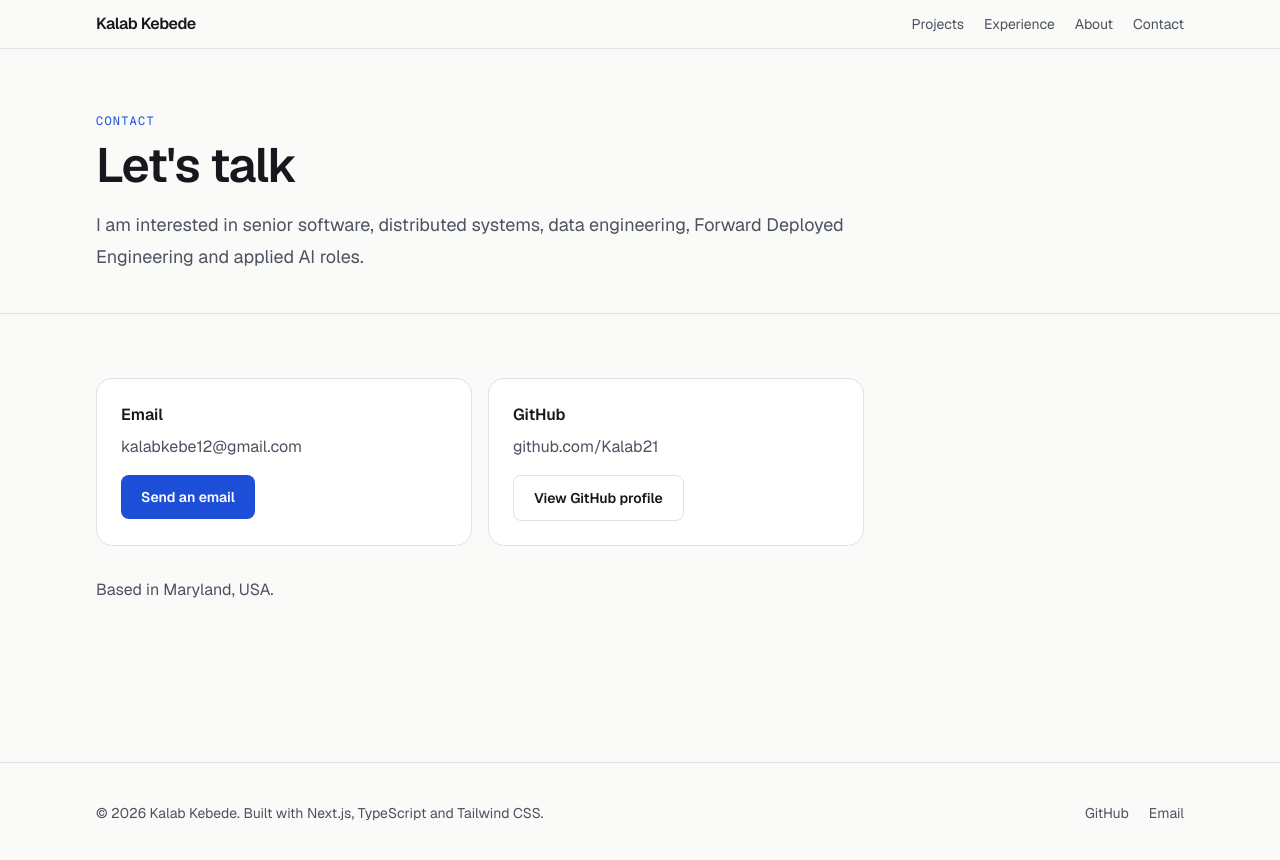
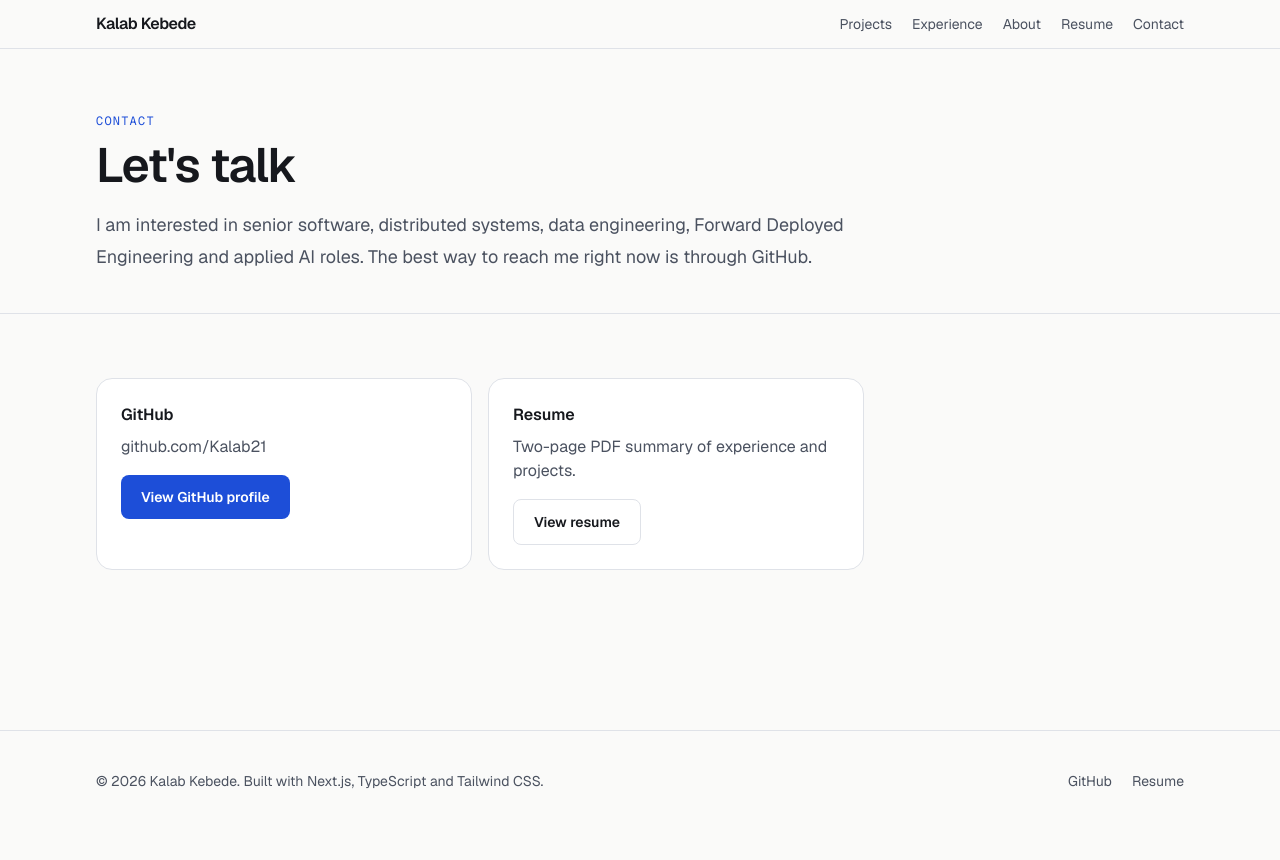
Before and after one commit to Kalab21/developer-portfolio, a Next.js app: page /contact in a window 1280 px wide. Shown: the top 860 px of the page. After the commit the page ends 831 px from the top, so only its background shows below. Built offline with nearby package versions, Linux system fonts and the light colour scheme.

Commit message:
Align site with corrected portfolio resume
Update roles, dates and locations, add the Scale AI role, drop email and
location from the site, and publish the resume PDF at /resume.

```diff
--- a/src/app/contact/page.tsx
+++ b/src/app/contact/page.tsx
@@ -13,30 +13,28 @@ export default function ContactPage() {
     <>
       <PageHeader eyebrow="Contact" title="Let's talk">
         I am interested in senior software, distributed systems, data engineering,
-        Forward Deployed Engineering and applied AI roles.
+        Forward Deployed Engineering and applied AI roles. The best way to reach me
+        right now is through GitHub.
       </PageHeader>
       <Container className="py-12 sm:py-16">
         <ul className="grid max-w-3xl gap-4 sm:grid-cols-2">
           <li className="rounded-2xl border border-border bg-surface p-6">
-            <h2 className="font-semibold">Email</h2>
-            <p className="mt-2 break-words text-muted">{site.email}</p>
+            <h2 className="font-semibold">GitHub</h2>
+            <p className="mt-2 text-muted">github.com/Kalab21</p>
             <div className="mt-4">
-              <ButtonLink href={`mailto:${site.email}`} variant="primary" external>
-                Send an email
+              <ButtonLink href={site.github} variant="primary" external>
+                View GitHub profile
               </ButtonLink>
             </div>
           </li>
           <li className="rounded-2xl border border-border bg-surface p-6">
-            <h2 className="font-semibold">GitHub</h2>
-            <p className="mt-2 text-muted">github.com/Kalab21</p>
+            <h2 className="font-semibold">Resume</h2>
+            <p className="mt-2 text-muted">Two-page PDF summary of experience and projects.</p>
             <div className="mt-4">
-              <ButtonLink href={site.github} external>
-                View GitHub profile
-              </ButtonLink>
+              <ButtonLink href="/resume">View resume</ButtonLink>
             </div>
           </li>
         </ul>
-        <p className="mt-8 text-muted">Based in {site.location}.</p>
       </Container>
     </>
   );
--- a/src/app/experience/page.tsx
+++ b/src/app/experience/page.tsx
@@ -6,7 +6,7 @@ import { Container, PageHeader } from "@/components/ui";
 export const metadata: Metadata = {
   title: "Experience",
   description:
-    "Career timeline: Forward Deployed Engineering at Revature, data and analytics engineering at Lovelytics, and Java engineering at JPMorgan Chase, Investors Bank and Erie Insurance.",
+    "Career timeline: Forward Deployed Engineering at Revature, data and analytics engineering at Lovelytics, AI data review at Scale AI, and Java engineering at JPMorgan Chase, Investors Bank and Erie Insurance.",
 };
 
 export default function ExperiencePage() {
--- a/src/app/page.tsx
+++ b/src/app/page.tsx
@@ -29,6 +29,7 @@ export default function Home() {
               <ButtonLink href={site.github} external>
                 GitHub
               </ButtonLink>
+              <ButtonLink href="/resume">Resume</ButtonLink>
             </div>
           </div>
         </Container>
--- /dev/null
+++ b/src/app/resume/page.tsx
@@ -0,0 +1,25 @@
+import type { Metadata } from "next";
+import { ButtonLink, Container, PageHeader } from "@/components/ui";
+
+export const metadata: Metadata = {
+  title: "Resume",
+  description:
+    "Resume of Kalab Kebede, Senior Software Engineer and Forward Deployed Engineer (PDF).",
+};
+
+export default function ResumePage() {
+  return (
+    <>
+      <PageHeader eyebrow="Resume" title="Resume">
+        A two-page PDF covering experience, skills and selected projects.
+      </PageHeader>
+      <Container className="py-12 sm:py-16">
+        <div className="flex flex-wrap gap-3">
+          <ButtonLink href="/Kalab-Kebede-Resume.pdf" variant="primary" external>
+            Open PDF
+          </ButtonLink>
+        </div>
+      </Container>
+    </>
+  );
+}
--- a/src/app/sitemap.ts
+++ b/src/app/sitemap.ts
@@ -6,7 +6,7 @@ const base = process.env.VERCEL_PROJECT_PRODUCTION_URL
   : "http://localhost:3000";
 
 export default function sitemap(): MetadataRoute.Sitemap {
-  const routes = ["", "/projects", "/experience", "/about", "/contact"];
+  const routes = ["", "/projects", "/experience", "/about", "/resume", "/contact"];
   return [
     ...routes.map((r) => ({ url: `${base}${r}` })),
     ...projects.map((p) => ({ url: `${base}/projects/${p.slug}` })),
--- a/src/components/SiteChrome.tsx
+++ b/src/components/SiteChrome.tsx
@@ -6,6 +6,7 @@ const nav = [
   { href: "/projects", label: "Projects" },
   { href: "/experience", label: "Experience" },
   { href: "/about", label: "About" },
+  { href: "/resume", label: "Resume" },
   { href: "/contact", label: "Contact" },
 ];
 
@@ -54,9 +55,9 @@ export function Footer() {
             </a>
           </li>
           <li>
-            <a href={`mailto:${site.email}`} className="hover:text-foreground">
-              Email
-            </a>
+            <Link href="/resume" className="hover:text-foreground">
+              Resume
+            </Link>
           </li>
         </ul>
       </Container>
--- a/src/components/experience.tsx
+++ b/src/components/experience.tsx
@@ -14,7 +14,10 @@ export function RoleCard({ role }: { role: Role }) {
           </h2>
           <p className="text-base text-foreground">{role.title}</p>
         </div>
-        <p className="font-mono text-sm text-muted">{role.period}</p>
+        <p className="font-mono text-sm text-muted sm:text-right">
+          {role.period}
+          <span className="block">{role.location}</span>
+        </p>
       </header>
       <p className="mt-1 font-mono text-xs uppercase tracking-widest text-accent">
         {role.focus}
@@ -31,7 +34,6 @@ export function RoleCard({ role }: { role: Role }) {
             >
               <div className="flex flex-col gap-1 sm:flex-row sm:items-baseline sm:justify-between">
                 <h3 className="text-lg font-semibold">{e.name}</h3>
-                <p className="font-mono text-xs text-muted">{e.period}</p>
               </div>
               <ul className="mt-3 list-disc space-y-2 pl-5 leading-7 marker:text-accent">
                 {e.points.map((p) => (
--- a/src/data/site.ts
+++ b/src/data/site.ts
@@ -9,8 +9,6 @@ export const site = {
   metaDescription:
     "Senior Software Engineer and Forward Deployed Engineer with 6+ years across Java and Spring Boot, distributed systems, cloud, data engineering and applied AI (RAG, FastAPI).",
   github: "https://github.com/Kalab21",
-  email: "kalabkebe12@gmail.com",
-  location: "Maryland, USA",
   domains: [
     "Banking",
     "Financial Services",
@@ -121,7 +119,6 @@ export const skillGroups: SkillGroup[] = [
       "FastAPI",
       "RAG",
       "LLM Integration",
-      "Agentic AI",
       "AI Evaluation",
       "Human-in-the-Loop",
       "Brownfield Analysis",
@@ -163,7 +160,6 @@ export const skillGroups: SkillGroup[] = [
 
 export type Engagement = {
   name: string;
-  period: string;
   points: string[];
   stack: string[];
 };
@@ -173,6 +169,7 @@ export type Role = {
   company: string;
   title: string;
   period: string;
+  location: string;
   focus: string;
   summary: string;
   engagements?: Engagement[];
@@ -186,30 +183,26 @@ export const roles: Role[] = [
     company: "Revature",
     title: "Forward Deployed Engineer",
     period: "May 2026 – Sep 2026",
+    location: "Remote",
     focus: "Forward Deployed Engineering · Applied AI",
     summary:
       "Two client-style engagements inheriting partially built systems: understand the existing platform, close the gaps, and ship verified changes.",
     engagements: [
       {
         name: "Consumer Lending / AI Underwriting Platform",
-        period: "Jun 2026 – Sep 2026",
         points: [
-          "Modernized an inherited brownfield lending platform by tracing workflows across intake, identity verification, credit decisioning, manual review, disclosures, payments, servicing and reconciliation.",
-          "Built a RAG-based underwriting assistant grounded in approved guidelines and fee schedules, keeping the existing decisioning service as the system of record.",
-          "Turned business and regulatory requirements into specifications and ADRs; verified TILA/APR calculations with automated tests and independent validation vectors.",
-          "Strengthened RBAC, service ownership, decision finality, idempotency, auditability and reconciliation across distributed services.",
-          "Applied structured logging, metrics, tracing and CI/CD gates, with AI-assisted development kept inside normal review and testing controls.",
+          "Modernized an inherited lending platform spanning intake, identity verification, credit decisioning, manual review, disclosures, payments, servicing and reconciliation.",
+          "Built a grounded RAG policy assistant while keeping deterministic decisioning as the system of record.",
+          "Strengthened RBAC, decision finality, idempotency, auditability and data-integrity controls.",
+          "Translated business and regulatory requirements into specifications and ADRs; added automated verification for lending calculations and production-style logging, metrics, tracing and CI gates.",
         ],
         stack: ["Python", "FastAPI", "Next.js", "PostgreSQL", "Redis", "RAG", "JWT/RBAC", "Pytest", "Playwright", "GitHub Actions"],
       },
       {
         name: "Skills Assessment Platform",
-        period: "May 2026 – Jun 2026",
         points: [
-          "Extended a partially built five-service platform into end-to-end candidate, trainer, reporting and role-aware workflows.",
-          "Wired Nginx and API-gateway routing across services and built the missing Reporting & Analytics service into a running, gateway-reachable component.",
-          "Implemented timed assessments, trainer workflows and JWT/RBAC controls on PostgreSQL and MongoDB while preserving inherited service contracts.",
-          "Diagnosed failures across proxy, gateway, service and database boundaries; maintained CI verification across backend services and the frontend.",
+          "Completed trainer, reporting, participant and role-aware workflows across FastAPI and Next.js services.",
+          "Wired Nginx and API-gateway routing and PostgreSQL/MongoDB-backed features.",
         ],
         stack: ["Python", "FastAPI", "Next.js", "React", "TypeScript", "PostgreSQL", "MongoDB", "Nginx", "Docker Compose", "CI/CD"],
       },
@@ -218,29 +211,45 @@ export const roles: Role[] = [
   {
     id: "lovelytics",
     company: "Lovelytics",
-    title: "Data & Analytics Engineer",
+    title: "Data & Analytics Engineer (Contract)",
     period: "Dec 2024 – Nov 2025",
+    location: "Arlington, VA",
     focus: "Data engineering · Analytics",
     summary:
-      "Enterprise analytics and reporting: turning stakeholder questions into modeled, trustworthy KPIs.",
+      "Enterprise analytics and reporting: turning stakeholder needs into modeled, trustworthy KPIs.",
     points: [
-      "Designed and optimized SQL-based analytics and reporting solutions on PostgreSQL and MySQL, including CTEs, window functions and aggregations for KPI models.",
-      "Built ETL/ELT and reporting patterns using AWS Athena, S3, Glue and RDS, with data validation and quality checks.",
-      "Delivered Power BI dashboards using DAX, Power Query and row-level security, translating stakeholder requirements into maintainable KPI definitions.",
+      "Designed SQL-based analytics and reporting solutions using PostgreSQL/MySQL, ETL/ELT, Power BI and dimensional modeling; translated stakeholder needs into maintainable KPI models and dashboards.",
+      "Built AWS analytics workflows with Athena, S3, Glue and RDS, and implemented validation and data-quality checks that improved reliability of downstream reporting.",
+      "Optimized analytical SQL with CTEs, window functions, indexing, aggregation and caching; automated recurring reporting and transformation workflows with Power Query and DAX.",
     ],
     stack: ["SQL", "AWS Athena", "Glue", "S3", "RDS", "Power BI", "DAX", "Power Query", "PostgreSQL", "MySQL"],
   },
   {
+    id: "scale-ai",
+    company: "Scale AI / Outlier AI",
+    title: "AI Data Specialist (Flexible / Task-Based Contract)",
+    period: "Apr 2024 – Feb 2025",
+    location: "Remote",
+    focus: "AI evaluation",
+    summary: "Quality review of AI-generated data and responses.",
+    points: [
+      "Validated and refined AI-generated datasets and responses for factual accuracy, semantic quality and alignment with task requirements and business logic.",
+      "Promoted to reviewer responsibilities, auditing peer work and providing targeted feedback to improve consistency and quality.",
+    ],
+    stack: ["AI evaluation", "Data validation", "Quality review"],
+  },
+  {
     id: "jpmorgan",
     company: "JPMorgan Chase",
-    title: "Java Software Engineer",
-    period: "May 2024 – Sep 2024",
+    title: "Java Software Engineer (Contract)",
+    period: "May 2024 – Oct 2024",
+    location: "Columbus, OH",
     focus: "Enterprise banking modernization",
     summary: "Banking platform modernization in a compliance-sensitive environment.",
     points: [
-      "Modernized enterprise banking applications with Java and Spring Boot, improving REST API performance, database efficiency, maintainability and deployment reliability.",
-      "Built secure microservices and integrations with Spring Security, Spring Data JPA, Oracle, Redis, AWS, REST APIs, SFTP and SMTP.",
-      "Improved reliability through automated testing, exception handling, performance tuning, Docker/Kubernetes practices, code review and production support.",
+      "Modernized enterprise banking services with Java and Spring Boot, improving API and database efficiency, maintainability and deployment reliability.",
+      "Built secure microservices and integrations using Spring Security, JPA, Oracle, Redis, AWS, REST APIs, SFTP and SMTP; supported issues across application, integration and data layers.",
+      "Improved reliability through query tuning, caching, automated tests, exception handling, Docker/Kubernetes practices, code reviews and production support.",
     ],
     stack: ["Java 8/17/21", "Spring Boot", "Oracle", "Redis", "AWS", "Docker", "Kubernetes", "JUnit 5", "Maven"],
   },
@@ -249,12 +258,13 @@ export const roles: Role[] = [
     company: "Investors Bank",
     title: "Java Software Engineer",
     period: "Apr 2021 – Dec 2023",
+    location: "Short Hills, NJ",
     focus: "Core banking · Distributed systems",
-    summary: "Legacy core-banking modernization into event-driven microservices.",
+    summary: "Legacy banking workflows modernized into event-driven microservices.",
     points: [
-      "Modernized a legacy core-banking platform into Spring Boot microservices and event-driven workflows using Kafka, PostgreSQL and Redis.",
-      "Implemented secure REST APIs, Kafka-based integrations and transaction-processing workflows while preserving business behavior and data integrity.",
-      "Optimized SQL and database access, applied caching and asynchronous patterns, and automated build, test and delivery with Jenkins and GitHub Actions.",
+      "Modernized legacy banking workflows into Spring Boot microservices and Kafka-based event-driven services using PostgreSQL and Redis while preserving transaction and data integrity.",
+      "Improved database and backend performance through SQL refactoring, indexing, caching and asynchronous processing; supported production troubleshooting across distributed services.",
+      "Automated build, test and delivery workflows with Jenkins and GitHub Actions and collaborated with architects, QA and business partners on incremental modernization.",
     ],
     stack: ["Java", "Spring Boot", "Kafka", "PostgreSQL", "Redis", "Microservices", "Jenkins", "GitHub Actions"],
   },
@@ -263,12 +273,13 @@ export const roles: Role[] = [
     company: "Erie Insurance",
     title: "Java Software Engineer",
     period: "Mar 2019 – Feb 2021",
+    location: "Erie, PA",
     focus: "Insurance · Enterprise Java",
     summary: "Claims and policy management backend services.",
     points: [
-      "Developed high-availability Java backend services and REST APIs for claims, policies, customers and transaction-processing workflows.",
-      "Implemented concurrency-safe processing, persistence with Hibernate/JPA on MySQL, SQL optimization and automated testing.",
-      "Worked with engineering and QA to resolve defects and improve reliability of production services.",
+      "Developed Java backend services and REST APIs supporting claims, policies, customers and transaction-processing workflows.",
+      "Implemented concurrency-safe processing, Hibernate/JPA persistence, MySQL query optimization and automated testing for business-critical services.",
+      "Worked with engineering and QA teams on defect resolution, production troubleshooting, reliability, maintainability and application performance.",
     ],
     stack: ["Java", "Spring", "Hibernate/JPA", "MySQL", "Concurrency", "JUnit", "Mockito"],
   },
@@ -277,4 +288,5 @@ export const roles: Role[] = [
 export const education = [
   "B.S. Computer Science — Maharishi International University (2023)",
   "B.S. Electrical and Computer Engineering — Haramaya University (2015)",
+  "Data Analytics Certificate — Per Scholas",
 ];
```
Also changed, not shown: 1 other file (tests, documents, lock files or other folders).
